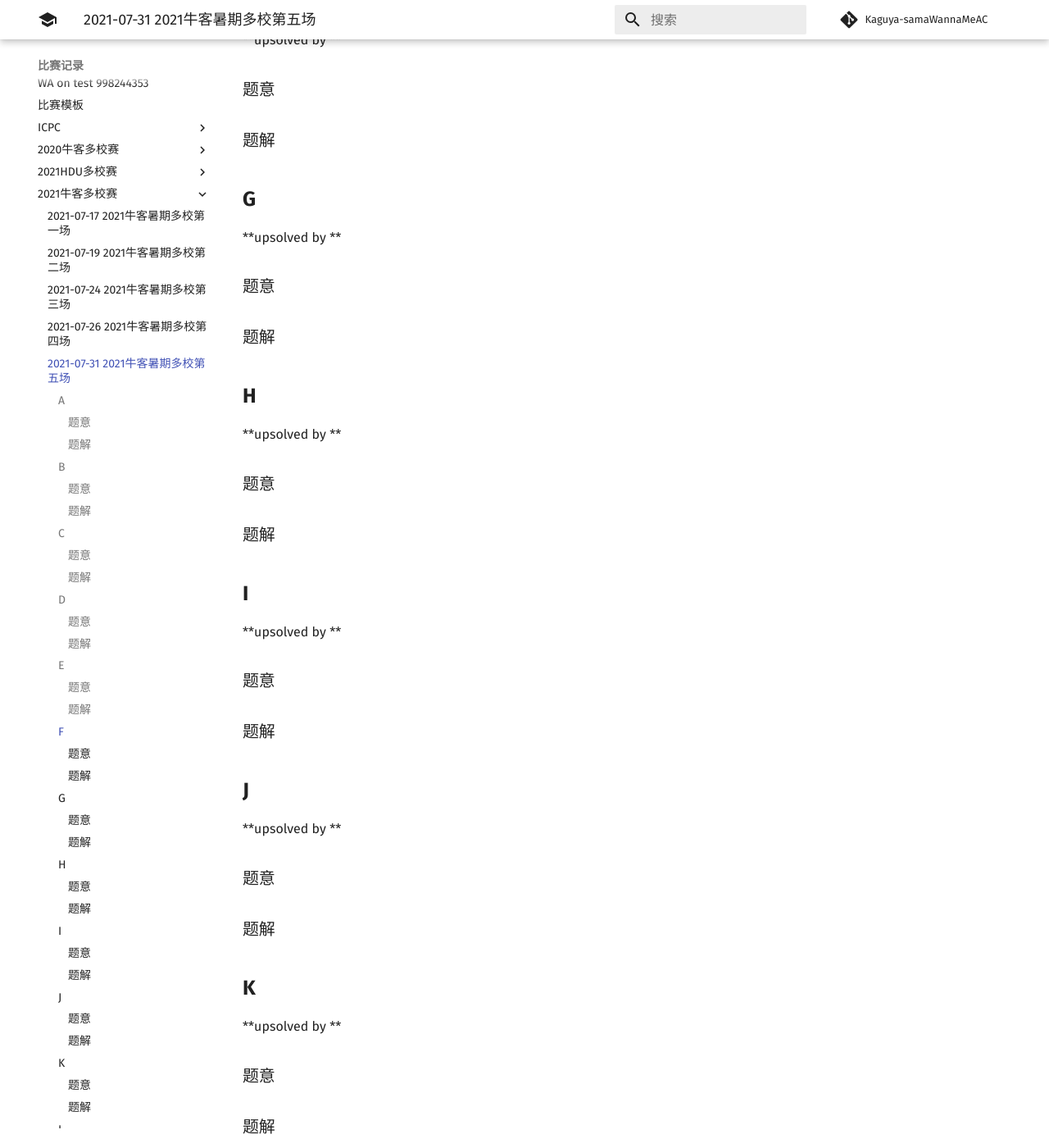
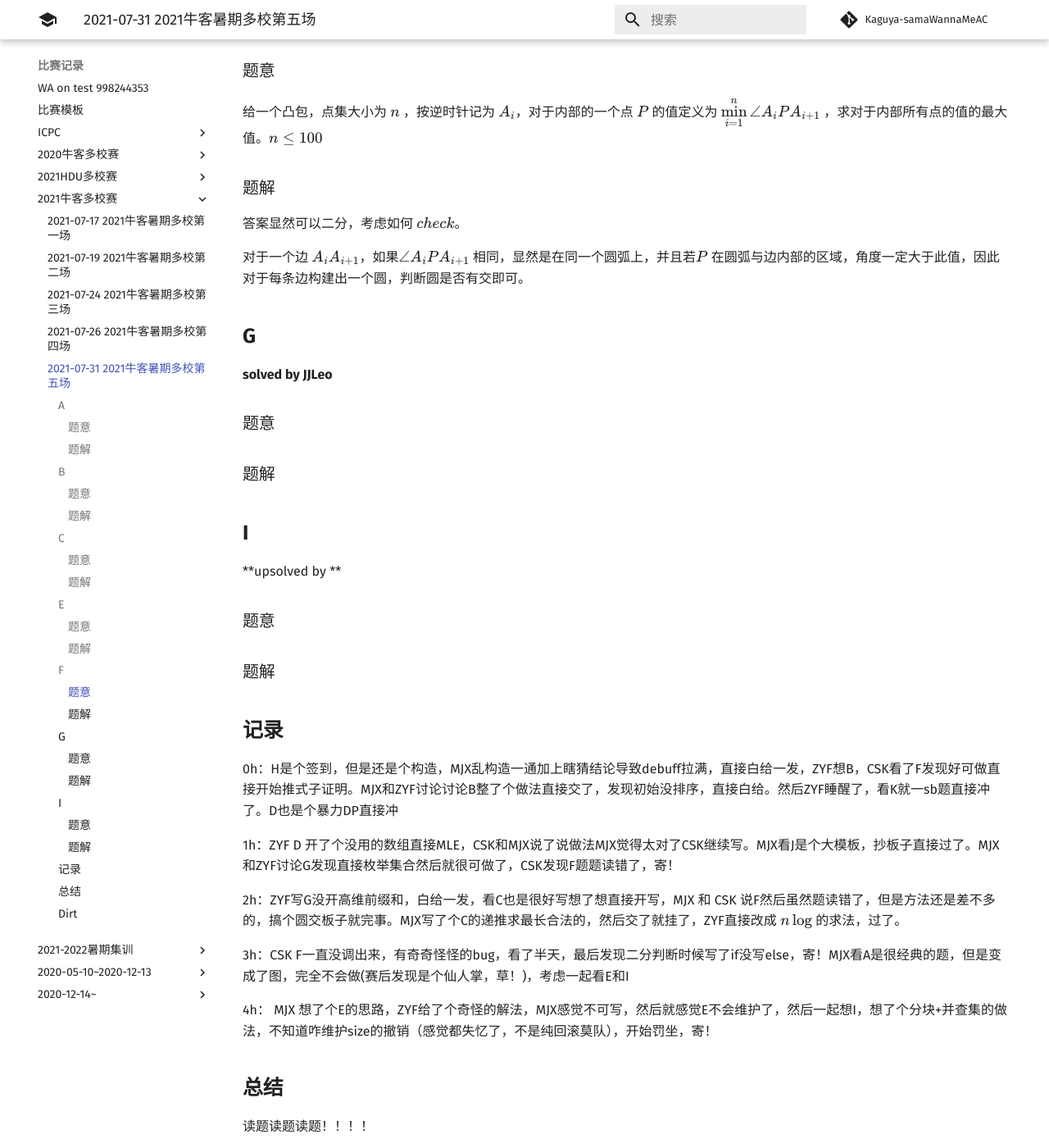
Before and after one commit to Kaguya-samaWannaMeAC/kaguya-samawannameac.github.io, an MkDocs documentation site: the page built from docs/contest/2021-07-31 2021牛客暑期多校第五场.md, in a window 1280 px wide and 1400 px high, scrolled down 1594 px. Shown: the whole window at 82% size. Built offline with MkDocs 1.6.1 and Material for MkDocs 9.7.7, drawn with Linux system fonts in a browser that asks for light colours; comment, search, counter and statistics services are not loaded; some of the changed text lies outside the part shown.

Commit message:
Update 2021-07-31 2021牛客暑期多校第五场.md

```diff
--- a/docs/contest/2021-07-31 2021牛客暑期多校第五场.md
+++ b/docs/contest/2021-07-31 2021牛客暑期多校第五场.md
@@ -18,7 +18,7 @@
 
 ## **B**
 
-**upsolved by **
+**solved by JJLeo**
 
 ### 题意
 
@@ -30,27 +30,19 @@
 
 ## **C**
 
-**upsolved by **
+**solved by JJLeo 2sozx **
 
 ### 题意
 
-
+乒乓球规则，两人打 $n$ 小轮，问第一个人在 $i$ 分为获胜分的情况下能赢多少轮。$n \le 10^6$
 
 ### 题解
 
+对于 $i$ 显然需要至少 $i$ 轮，将 $W、L$ 分别存入 vector，对于一个位置可以 $O(1)$ 寻找到其中一个人得到 $i$ 分的位置，如果此时分差超过了 $2$ 分，那么直接结束。
 
+否则高分的人一定比低分人分数高 $1$ ，因此可以通过下一个位置的胜负判断是否结束还是分数变为相同。如果分数相同，那么在之后的过程中双方分差不得超过 $2$，否则直接结束，可以通过预处理得到每个位置开始分差不超过 $2$ 的最长结尾在哪。
 
-## **D**
-
-**upsolved by **
-
-### 题意
-
-
-
-### 题解
-
-
+预处理可以 $ST$ 表，也可以直接 $O(n)$ 扫一遍。  对于不同的 $i$ 询问总复杂度是调和级数的。
 
 ## **E**
 
@@ -66,31 +58,23 @@
 
 ## **F**
 
-**upsolved by **
+**solved by Bazoka13 2sozx**
 
 ### 题意
 
-
+给一个凸包，点集大小为 $n$ ，按逆时针记为 $A_i$，对于内部的一个点 $P$ 的值定义为 $\min\limits_{i = 1}^n \angle{A_iPA_{i+1}}$ ，求对于内部所有点的值的最大值。$n\le100$
 
 ### 题解
+
+答案显然可以二分，考虑如何 $check$。
+
+对于一个边 $A_iA_{i+1}$，如果$\angle{A_iPA_{i+1}}$ 相同，显然是在同一个圆弧上，并且若$P$ 在圆弧与边内部的区域，角度一定大于此值，因此对于每条边构建出一个圆，判断圆是否有交即可。
 
 
 
 ## **G**
 
-**upsolved by **
-
-### 题意
-
-
-
-### 题解
-
-
-
-## **H**
-
-**upsolved by **
+**solved by JJLeo**
 
 ### 题意
 
@@ -112,47 +96,23 @@
 
 
 
-## **J**
-
-**upsolved by **
-
-### 题意
-
-
-
-### 题解
-
-
-
-## **K**
-
-**upsolved by **
-
-### 题意
-
-
-
-### 题解
-
-
-
-## **L**
-
-**upsolved by **
-
-### 题意
-
-
-
-### 题解
-
-
-
 ## **记录**
 
+0h：H是个签到，但是还是个构造，MJX乱构造一通加上瞎猜结论导致debuff拉满，直接白给一发，ZYF想B，CSK看了F发现好可做直接开始推式子证明。MJX和ZYF讨论讨论B整了个做法直接交了，发现初始没排序，直接白给。然后ZYF睡醒了，看K就一sb题直接冲了。D也是个暴力DP直接冲
 
+1h：ZYF D 开了个没用的数组直接MLE，CSK和MJX说了说做法MJX觉得太对了CSK继续写。MJX看J是个大模板，抄板子直接过了。MJX和ZYF讨论G发现直接枚举集合然后就很可做了，CSK发现F题题读错了，寄！
+
+2h：ZYF写G没开高维前缀和，白给一发，看C也是很好写想了想直接开写，MJX 和 CSK 说F然后虽然题读错了，但是方法还是差不多的，搞个圆交板子就完事。MJX写了个C的递推求最长合法的，然后交了就挂了，ZYF直接改成 $n\log$ 的求法，过了。
+
+3h：CSK F一直没调出来，有奇奇怪怪的bug，看了半天，最后发现二分判断时候写了if没写else，寄！MJX看A是很经典的题，但是变成了图，完全不会做(赛后发现是个仙人掌，草！)，考虑一起看E和I
+
+4h：  MJX 想了个E的思路，ZYF给了个奇怪的解法，MJX感觉不可写，然后就感觉E不会维护了，然后一起想I，想了个分块+并查集的做法，不知道咋维护size的撤销（感觉都失忆了，不是纯回滚莫队），开始罚坐，寄！
 
 ## **总结**
+
+读题读题读题！！！！
+
+想的时候想深点
 
 ## **Dirt**
 
```
